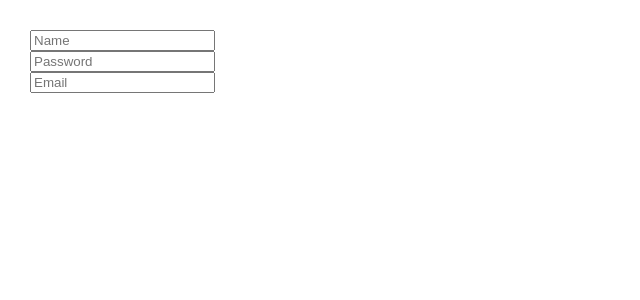
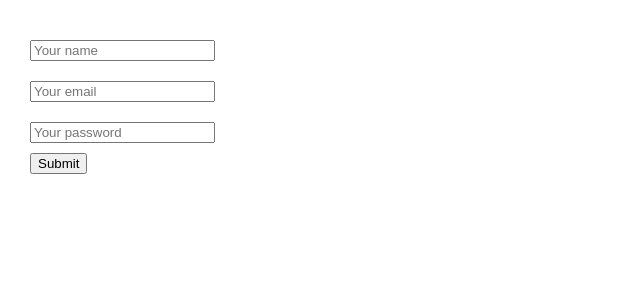
Before and after one commit to rafiurrafi/react-bootcamp, a React (Create React App) app: page / in a window 1280 px wide. Shown: the top 300 px of the page, without its empty margins (0-640 px from the left). Built offline with nearby package versions, Linux system fonts and the light colour scheme.

Commit message:
added input hook

```diff
--- a/src/App.js
+++ b/src/App.js
@@ -1,5 +1,6 @@
 import React from "react";
 import Counter from "./components/counter";
+import Form from "./components/form";
 import "./styles/App.css";
 const styles = {
   padding: "30px",
@@ -7,7 +8,7 @@ const styles = {
 const App = (props) => {
   return (
     <div style={styles}>
-      <Counter />
+      <Form />
     </div>
   );
 };
--- /dev/null
+++ b/src/components/form.jsx
@@ -0,0 +1,37 @@
+import React, { useState } from "react";
+import useInput from "./hooks/useInput";
+
+const Form = (props) => {
+  const [name, setName] = useInput("");
+  const [email, setEmail] = useInput("");
+  const [password, setPassword] = useInput("");
+  return (
+    <form>
+      <input
+        type="text"
+        placeholder="Your name"
+        value={name}
+        onChange={setName}
+      />{" "}
+      <span>{name}</span> <br />
+      <input
+        type="text"
+        placeholder="Your email"
+        value={email}
+        onChange={setEmail}
+      />{" "}
+      <span>{email}</span> <br />
+      <input
+        type="text"
+        placeholder="Your password"
+        value={password}
+        onChange={setPassword}
+      />{" "}
+      <span>{password}</span>
+      <br />
+      <button>Submit</button>
+    </form>
+  );
+};
+
+export default Form;
--- /dev/null
+++ b/src/components/hooks/useInput.jsx
@@ -0,0 +1,9 @@
+import { useState } from "react";
+
+const useInput = ({ initialValue = "" }) => {
+  const [input, setInput] = useState(initialValue);
+  const handleInput = (e) => setInput(e.target.value);
+  return [input, handleInput];
+};
+
+export default useInput;
--- a/src/styles/App.css
+++ b/src/styles/App.css
@@ -2,3 +2,6 @@ body {
   margin: 0;
   padding: 0;
 }
+input {
+  margin: 10px 0;
+}
```
